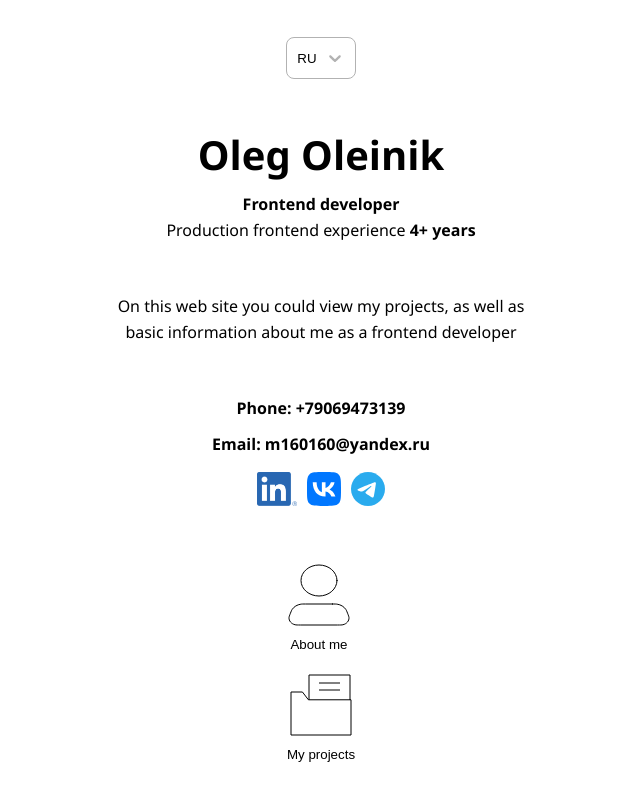
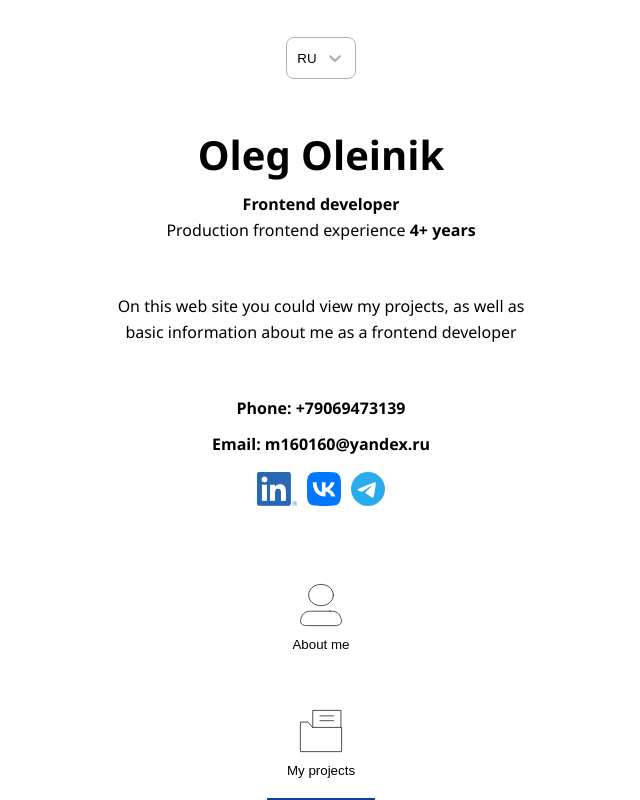
Before and after one commit to Yaolegol/portfolio_next, a Next.js app: page / in a window 1280 px wide. Shown: the part 440-1240 px from the top of the page, without its empty margins (319-959 px from the left). Built offline with nearby package versions, Linux system fonts and the light colour scheme.

Commit message:
Табы. Добавлены стили

```diff
--- a/src/app/page.tsx
+++ b/src/app/page.tsx
@@ -1,6 +1,6 @@
 import { getServerLangData } from '@/helpers/lang/server';
 import { Home } from '@/modules/Home';
-import { LangContextProvider } from '@/modules/Lang/provider';
+import { LangContextProvider } from '../modules/Home/provider';
 import { Layout } from '@/modules/Layout';
 import { Metadata, NextPage } from 'next';
 
--- a/src/modules/Home/components/Tab/index.module.scss
+++ b/src/modules/Home/components/Tab/index.module.scss
@@ -3,21 +3,25 @@
 
 .index {
     align-items: center;
-    border-bottom: 1px solid transparent;
+    border-bottom: 2px solid transparent;
     cursor: pointer;
     display: flex;
     flex-direction: column;
-    padding-bottom: 20px;
+    padding: 20px;
     transition: color $transitionDefault;
 
     &:hover {
         color: $blue;
     }
+
+    &.active {
+        border-color: $blue;
+    }
 }
 
 .icon {
-    height: 64px;
-    width: 64px;
+    height: 44px;
+    width: 44px;
 }
 
 .title {
--- a/src/modules/Home/components/Tab/index.tsx
+++ b/src/modules/Home/components/Tab/index.tsx
@@ -4,16 +4,30 @@ import { IntlMessage } from '@/modules/Lang/components/IntlMessage';
 import { Icon } from '@/components/Icon';
 import { FC } from 'react';
 import style from './index.module.scss';
+import { stylesConcat } from '@/helpers/styles';
 
 interface IProps {
+    activeId?: number;
     icon: string;
-    onClick: () => void;
+    id: number;
+    onClick: (id: number) => void;
     title: string;
 }
 
-export const Tab: FC<IProps> = ({ icon, onClick, title }) => {
+export const Tab: FC<IProps> = ({ activeId, icon, id, onClick, title }) => {
+    const handleClick = () => {
+        onClick(id);
+    };
+
     return (
-        <button className={style.index} onClick={onClick} type="button">
+        <button
+            className={stylesConcat(
+                style.index,
+                activeId === id ? style.active : '',
+            )}
+            onClick={handleClick}
+            type="button"
+        >
             <Icon className={style.icon} name={icon} />
             <span className={style.title}>
                 <IntlMessage id={title} />
--- a/src/modules/Home/components/Tabs/index.module.scss
+++ b/src/modules/Home/components/Tabs/index.module.scss
@@ -1,2 +1,13 @@
 .index {
+    align-items: center;
+    display: flex;
+    flex-direction: column;
 }
+
+.item {
+    margin-top: 15px;
+
+    &:first-child {
+        margin-top: 0;
+    }
+}
--- a/src/modules/Home/components/Tabs/index.tsx
+++ b/src/modules/Home/components/Tabs/index.tsx
@@ -1,18 +1,38 @@
 'use client';
 
 import { Tab } from '@/modules/Home/components/Tab';
-import { FC } from 'react';
+import { TAB_ID_ABOUT_ME, TAB_ID_PROJECTS } from '@/modules/Home/constants';
+import { HomePageContext } from '@/modules/Home/context';
+import { FC, useCallback, useContext } from 'react';
 import style from './index.module.scss';
 
 export const Tabs: FC = () => {
+    const { activeTab, setActiveTab } = useContext(HomePageContext);
+
+    const handleSelectTab = useCallback((id: number) => {
+        setActiveTab?.(id);
+    }, []);
+
     return (
         <div className={style.index}>
-            <Tab icon="profile" onClick={() => {}} title="main.menu.about" />
-            <Tab
-                icon="projects"
-                onClick={() => {}}
-                title="main.menu.projects"
-            />
+            <div className={style.item}>
+                <Tab
+                    activeId={activeTab}
+                    icon="profile"
+                    id={TAB_ID_ABOUT_ME}
+                    onClick={handleSelectTab}
+                    title="main.menu.about"
+                />
+            </div>
+            <div className={style.item}>
+                <Tab
+                    activeId={activeTab}
+                    icon="projects"
+                    id={TAB_ID_PROJECTS}
+                    onClick={handleSelectTab}
+                    title="main.menu.projects"
+                />
+            </div>
         </div>
     );
 };
--- /dev/null
+++ b/src/modules/Home/constants/index.ts
@@ -0,0 +1,2 @@
+export const TAB_ID_ABOUT_ME = 0;
+export const TAB_ID_PROJECTS = 1;
--- /dev/null
+++ b/src/modules/Home/context/index.tsx
@@ -0,0 +1,15 @@
+'use client';
+
+import { IOption } from '@/components/Select';
+import { ILangData } from '@/modules/Lang/types';
+import { createContext, Dispatch, SetStateAction } from 'react';
+
+export interface IHomePageContext {
+    activeTab?: number;
+    langOption?: ILangData;
+    langText?: any;
+    onLangChange?: (option: IOption) => void;
+    setActiveTab?: Dispatch<SetStateAction<number>>;
+}
+
+export const HomePageContext = createContext<IHomePageContext>({});
--- a/src/modules/Lang/provider/index.tsx
+++ b/src/modules/Home/provider/index.tsx
@@ -2,7 +2,9 @@
 
 import { IOption } from '@/components/Select';
 import { getLangText } from '@/helpers/lang';
-import { IContextData, LangContext } from '@/modules/Lang/context';
+import { TAB_ID_PROJECTS } from '@/modules/Home/constants';
+import { HomePageContext } from '@/modules/Home/context';
+import { ILangData } from '@/modules/Lang/types';
 import { FC, useState, ReactNode, useCallback } from 'react';
 
 interface IProps {
@@ -16,9 +18,9 @@ export const LangContextProvider: FC<IProps> = ({
     defaultLangOption,
     defaultLangText,
 }) => {
-    const [langOption, setLangOption] =
-        useState<IContextData>(defaultLangOption);
+    const [langOption, setLangOption] = useState<ILangData>(defaultLangOption);
     const [langText, setLangText] = useState<any>(defaultLangText);
+    const [activeTab, setActiveTab] = useState<number>(TAB_ID_PROJECTS);
 
     const importText = useCallback(
         async ({ value }: IOption) => {
@@ -38,8 +40,16 @@ export const LangContextProvider: FC<IProps> = ({
     );
 
     return (
-        <LangContext.Provider value={{ langOption, langText, onLangChange }}>
+        <HomePageContext.Provider
+            value={{
+                activeTab,
+                langOption,
+                langText,
+                onLangChange,
+                setActiveTab,
+            }}
+        >
             {children}
-        </LangContext.Provider>
+        </HomePageContext.Provider>
     );
 };
--- a/src/modules/Lang/components/IntlMessage/index.tsx
+++ b/src/modules/Lang/components/IntlMessage/index.tsx
@@ -1,4 +1,4 @@
-import { LangContext } from '@/modules/Lang/context';
+import { HomePageContext } from '@/modules/Home/context';
 import { getMessage } from '@/modules/Lang/helpers';
 import { FC, useContext, useMemo } from 'react';
 
@@ -7,7 +7,7 @@ interface IProps {
 }
 
 export const IntlMessage: FC<IProps> = ({ id }) => {
-    const { langText } = useContext(LangContext);
+    const { langText } = useContext(HomePageContext);
 
     return useMemo(() => {
         return getMessage(id, langText);
--- a/src/modules/Lang/components/SelectLang/index.tsx
+++ b/src/modules/Lang/components/SelectLang/index.tsx
@@ -1,13 +1,13 @@
 'use client';
 
 import { IOption, Select } from '@/components/Select';
+import { HomePageContext } from '@/modules/Home/context';
 import { LANG_OPTIONS } from '@/modules/Lang/constants';
-import { LangContext } from '@/modules/Lang/context';
 import { FC, useCallback, useContext } from 'react';
 import style from './index.module.scss';
 
 export const SelectLang: FC = () => {
-    const { onLangChange } = useContext(LangContext);
+    const { onLangChange } = useContext(HomePageContext);
 
     const handleSelect = useCallback(
         (option: IOption) => {
--- a/src/modules/Lang/context/index.tsx
+++ /dev/null
@@ -1,17 +0,0 @@
-'use client';
-
-import { IOption } from '@/components/Select';
-import { createContext } from 'react';
-
-export interface IContextData {
-    label: string;
-    value: string;
-}
-
-export interface IContext {
-    langOption?: IContextData;
-    langText?: any;
-    onLangChange?: (option: IOption) => void;
-}
-
-export const LangContext = createContext<IContext>({});
--- /dev/null
+++ b/src/modules/Lang/types/index.ts
@@ -0,0 +1,4 @@
+export interface ILangData {
+    label: string;
+    value: string;
+}
```
